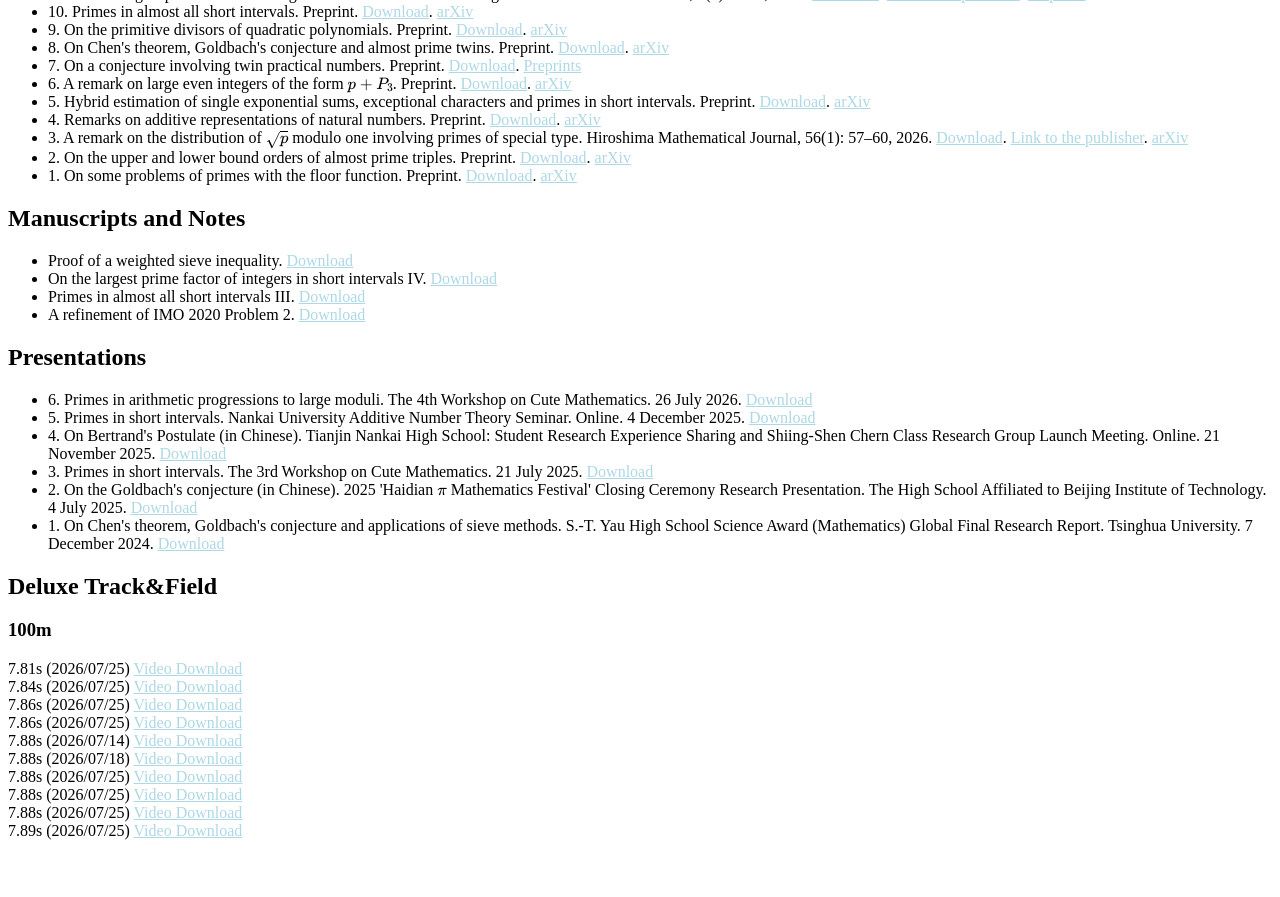
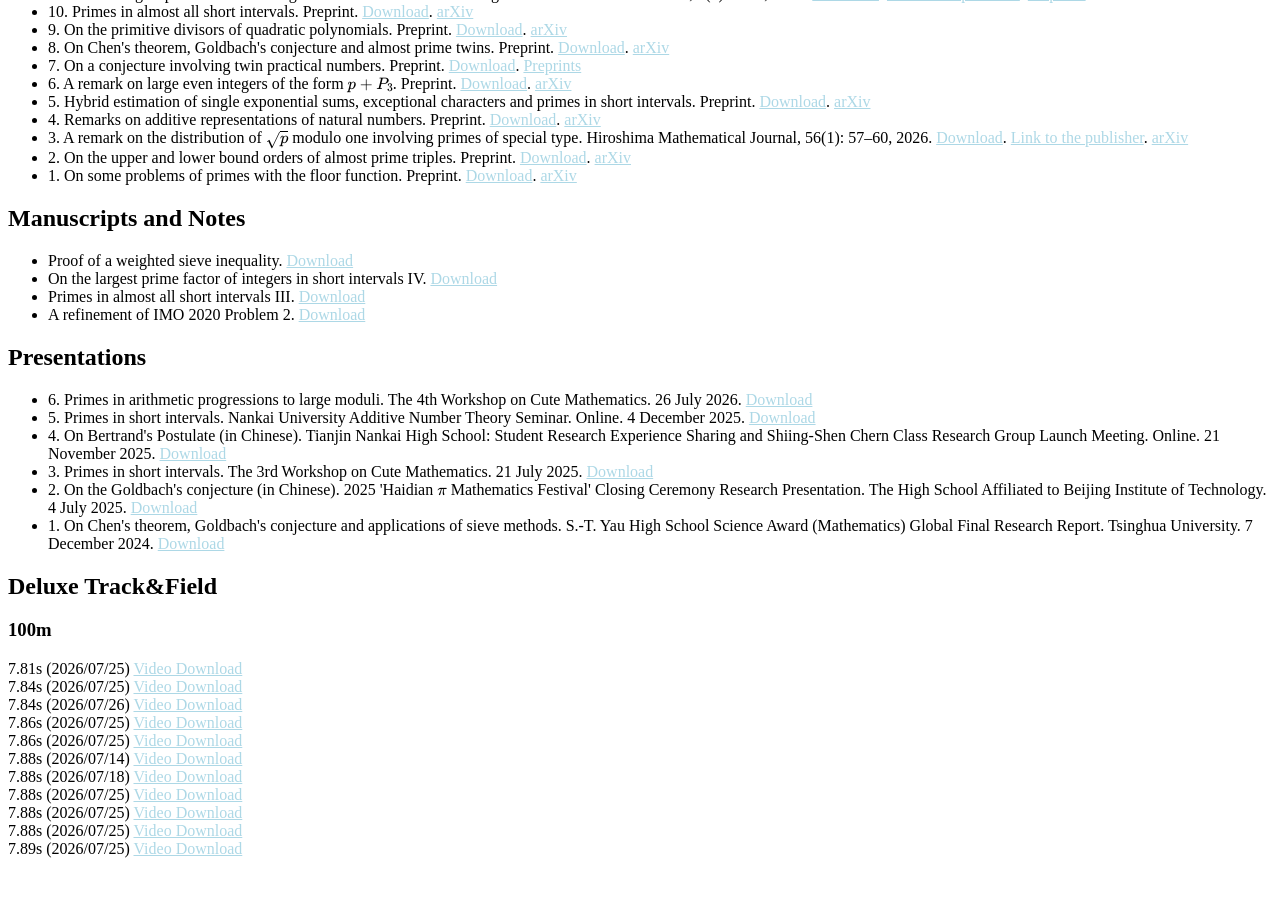
Before and after one commit to CareyRunboLi/CareyRunboLi.github.io, a Jekyll site: the page built from index.md, in a window 1280 px wide and 900 px high, scrolled down 2206 px. Shown: the top 897 px of the window. Built offline with Jekyll 4.4.1, drawn with Linux system fonts in a browser that asks for light colours; some web fonts are replaced; formulas are drawn with MathJax 3; a style sheet for code colours, icons or effects is not loaded; our own code applies the rules of GitHub Pages for plain Markdown files.

Commit message:
Update trackandfield.md

```diff
--- a/_includes/trackandfield.md
+++ b/_includes/trackandfield.md
@@ -10,6 +10,7 @@
 
 7.81s (2026/07/25) <a href="https://runbolicarey.com/assets/TrackAndField/DeluxeTrackAndField_100m_7.81s_260725.mp4"><span>Video Download</span></a>
 7.84s (2026/07/25) <a href="https://runbolicarey.com/assets/TrackAndField/DeluxeTrackAndField_100m_7.84s_260725.mp4"><span>Video Download</span></a>
+7.84s (2026/07/26) <a href="https://runbolicarey.com/assets/TrackAndField/DeluxeTrackAndField_100m_7.84s_260726.mp4"><span>Video Download</span></a>
 7.86s (2026/07/25) <a href="https://runbolicarey.com/assets/TrackAndField/DeluxeTrackAndField_100m_7.86s_260725_1.mp4"><span>Video Download</span></a>
 7.86s (2026/07/25) <a href="https://runbolicarey.com/assets/TrackAndField/DeluxeTrackAndField_100m_7.86s_260725_2.mp4"><span>Video Download</span></a>
 7.88s (2026/07/14) <a href="https://runbolicarey.com/assets/TrackAndField/DeluxeTrackAndField_100m_7.88s_260714.mp4"><span>Video Download</span></a>
```
